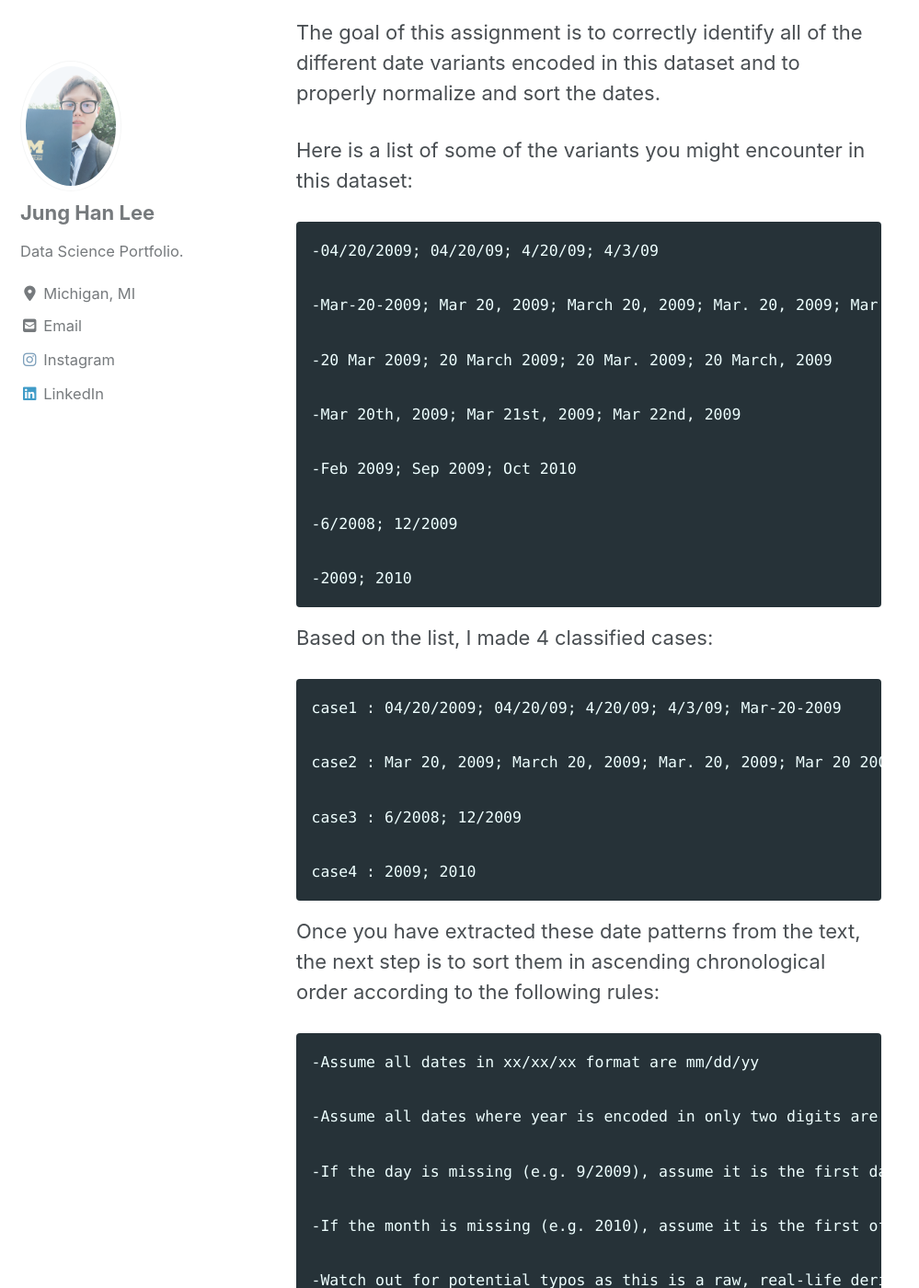
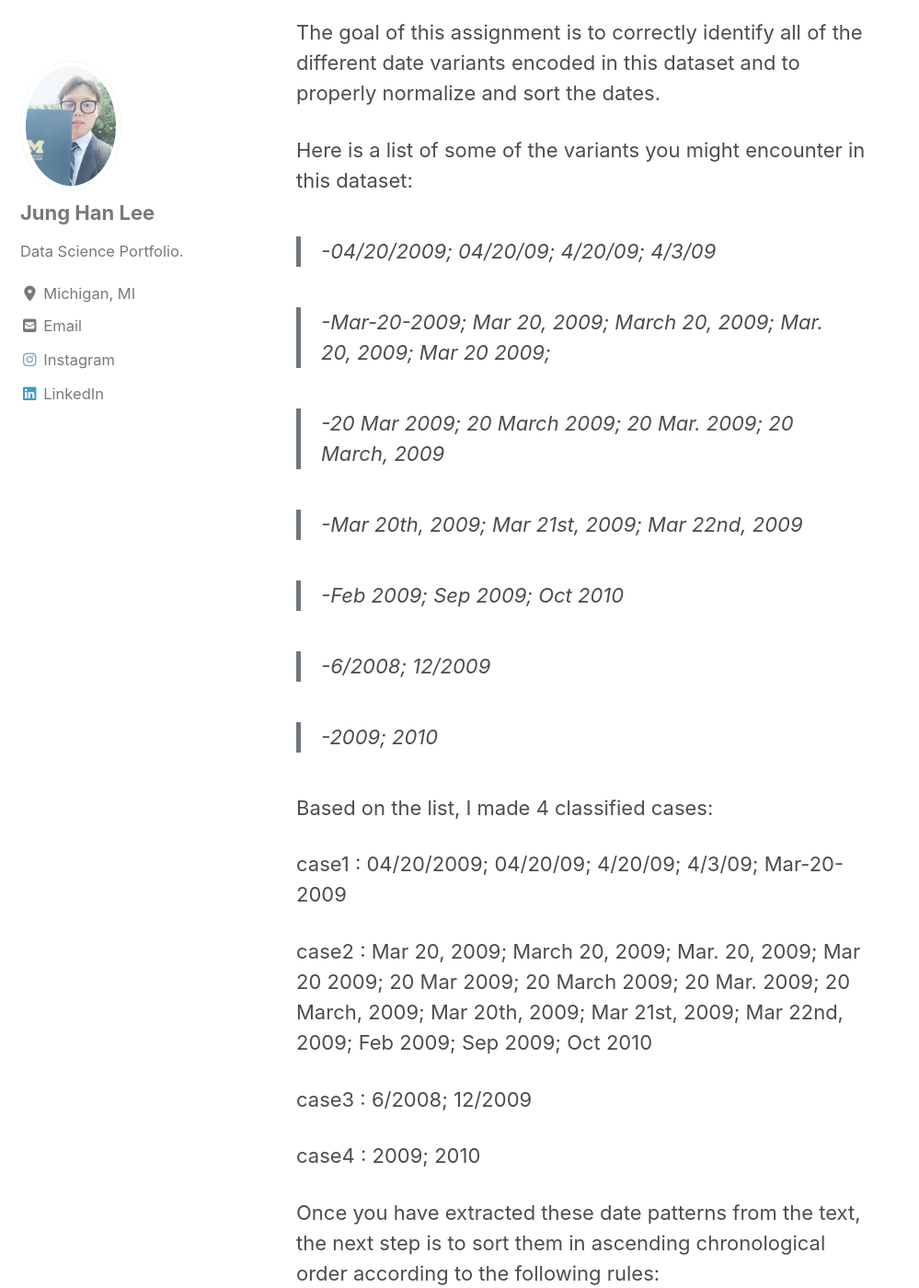
Before and after one commit to jung-han-lee/jung-han-lee.github.io, a Jekyll site: the page built from _posts/2020-04-17-textmining1.md, in a window 1280 px wide and 1400 px high, scrolled down 443 px. Shown: the whole window at 92% size, without its empty margins (0-999 px from the left). Built offline with Jekyll 4.4.1, drawn with Linux system fonts in a browser that asks for light colours; cached includes are drawn as plain includes; nearby versions of some CDN libraries.

Commit message:
new github

````diff
--- a/_posts/2020-04-17-textmining1.md
+++ b/_posts/2020-04-17-textmining1.md
@@ -15,25 +15,25 @@ The goal of this assignment is to correctly identify all of the different date v
 
 Here is a list of some of the variants you might encounter in this dataset:
 
-```
--04/20/2009; 04/20/09; 4/20/09; 4/3/09
 
--Mar-20-2009; Mar 20, 2009; March 20, 2009; Mar. 20, 2009; Mar 20 2009;
+>-04/20/2009; 04/20/09; 4/20/09; 4/3/09
 
--20 Mar 2009; 20 March 2009; 20 Mar. 2009; 20 March, 2009
+>-Mar-20-2009; Mar 20, 2009; March 20, 2009; Mar. 20, 2009; Mar 20 2009;
 
--Mar 20th, 2009; Mar 21st, 2009; Mar 22nd, 2009
+>-20 Mar 2009; 20 March 2009; 20 Mar. 2009; 20 March, 2009
 
--Feb 2009; Sep 2009; Oct 2010
+>-Mar 20th, 2009; Mar 21st, 2009; Mar 22nd, 2009
 
--6/2008; 12/2009
+>-Feb 2009; Sep 2009; Oct 2010
 
--2009; 2010
-```
+>-6/2008; 12/2009
+
+>-2009; 2010
+
 
 Based on the list, I made 4 classified cases:
 
-```
+
 case1 : 04/20/2009; 04/20/09; 4/20/09; 4/3/09; Mar-20-2009
 
 case2 : Mar 20, 2009; March 20, 2009; Mar. 20, 2009; Mar 20 2009; 20 Mar 2009; 20 March 2009; 20 Mar. 2009; 20 March, 2009; Mar 20th, 2009; Mar 21st, 2009; Mar 22nd, 2009; Feb 2009; Sep 2009; Oct 2010
@@ -41,7 +41,7 @@ case2 : Mar 20, 2009; March 20, 2009; Mar. 20, 2009; Mar 20 2009; 20 Mar 2009; 2
 case3 : 6/2008; 12/2009
 
 case4 : 2009; 2010
-```
+
 
 Once you have extracted these date patterns from the text, the next step is to sort them in ascending chronological order according to the following rules:
 
````
